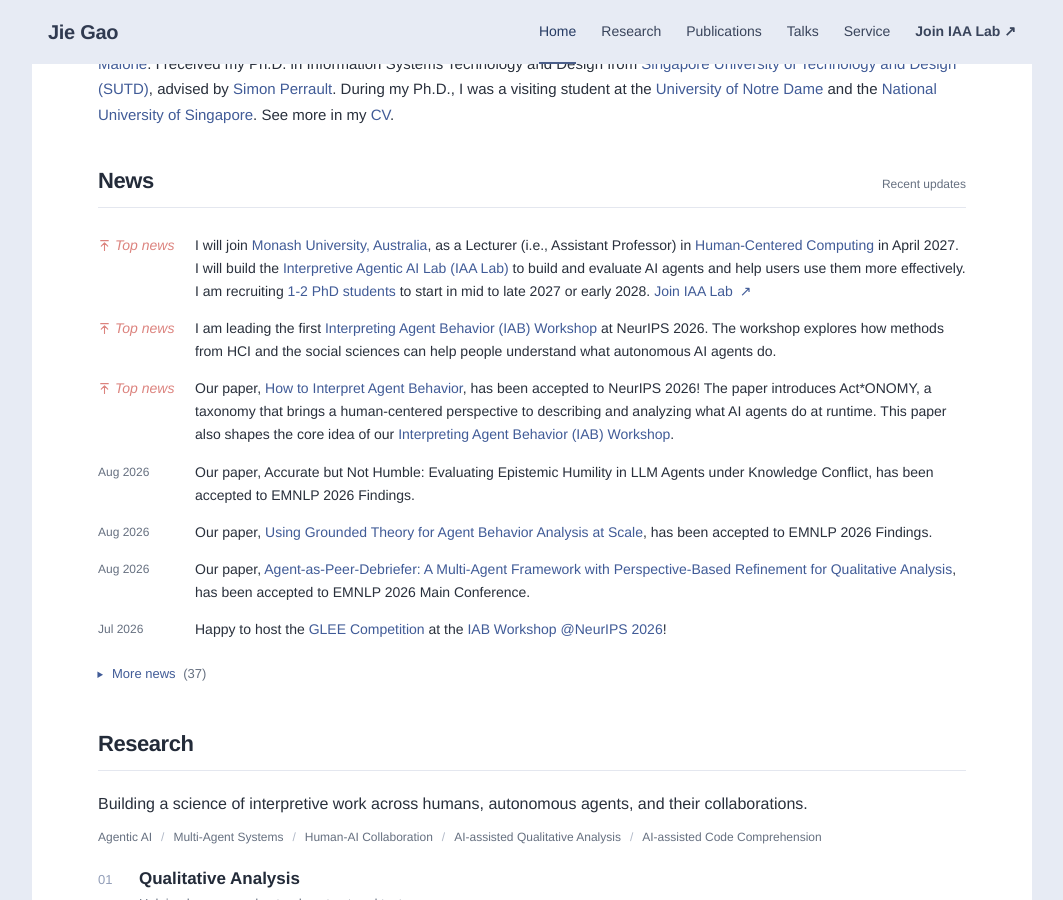
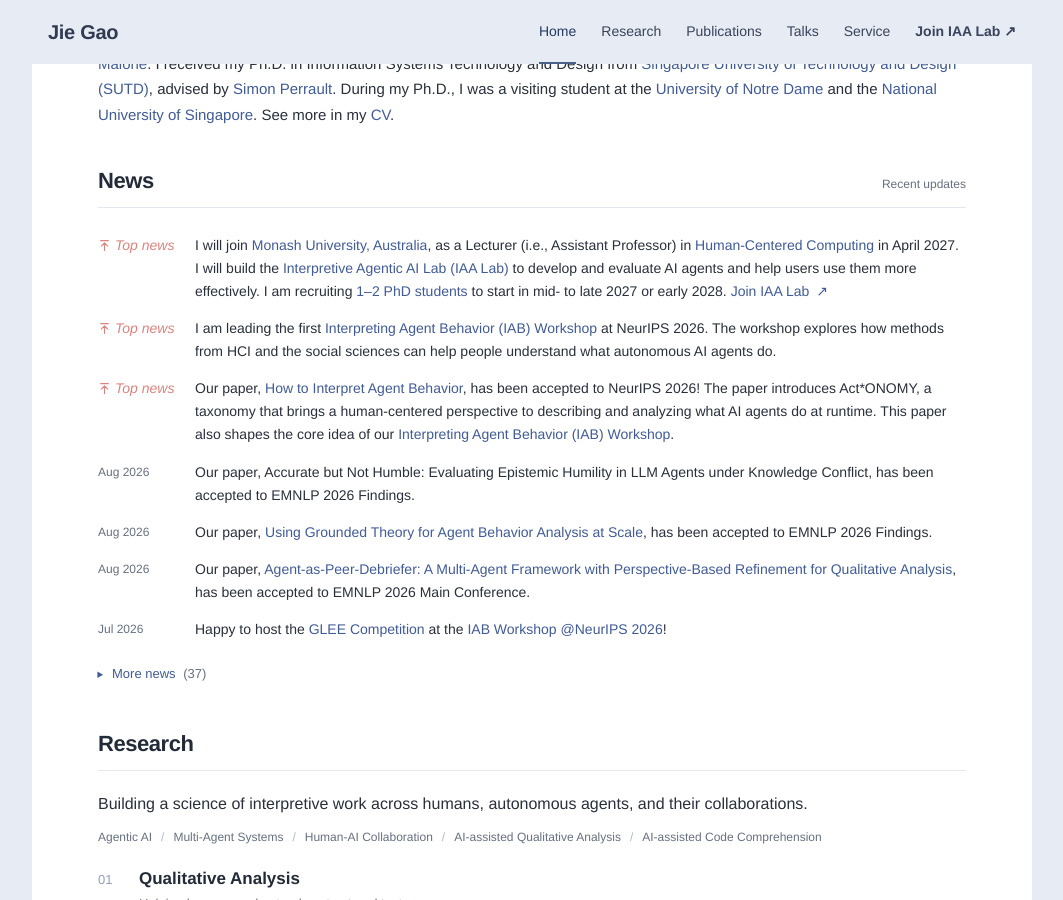
Before and after one commit to gaojie058/gaojie058.github.io, a Jekyll site: the page built from index.html, in a window 1280 px wide and 900 px high, scrolled down 668 px. Shown: the whole window, without its empty margins (108-1171 px from the left). Built offline with Jekyll 4.4.1, drawn with Linux system fonts in a browser that asks for light colours.

Commit message:
fix: correct homepage recruitment wording

```diff
--- a/index.html
+++ b/index.html
@@ -92,7 +92,7 @@ publication_venues:
       {% assign top_paper = news | where_exp: 'item', "item.title contains 'How to Interpret Agent Behavior'" | where_exp: 'item', "item.title contains 'accepted'" | first %}
       {% assign news = news | where_exp: 'item', 'item != top_paper' %}
       <ul class="news-list">
-        <li class="top-news"><span class="top-news-label"><svg class="top-news-icon" aria-hidden="true" focusable="false" xmlns="http://www.w3.org/2000/svg" width="1em" height="1em" viewBox="0 0 24 24"><path fill="none" stroke="currentColor" stroke-linecap="round" stroke-linejoin="round" stroke-width="2" d="M5 3h14m-1 10l-6-6l-6 6m6-6v14"/></svg>Top news</span><div>I will join <a href="https://www.monash.edu/it" target="_blank" rel="noopener noreferrer">Monash University, Australia</a>, as a <strong>Lecturer (i.e., Assistant Professor)</strong> in <a href="https://www.monash.edu/it/hcc" target="_blank" rel="noopener noreferrer">Human-Centered Computing</a> in <strong>April 2027</strong>. I will build the <a href="{{ '/monash' | relative_url }}">Interpretive Agentic AI Lab (IAA Lab)</a> to build and evaluate AI agents and help users use them more effectively. I am recruiting <a href="{{ '/monash' | relative_url }}#open-positions">1-2 PhD students</a> to start in mid to late 2027 or early 2028. <a class="news-lab-link" href="{{ '/monash' | relative_url }}">Join IAA Lab <span aria-hidden="true">↗</span></a></div></li>
+        <li class="top-news"><span class="top-news-label"><svg class="top-news-icon" aria-hidden="true" focusable="false" xmlns="http://www.w3.org/2000/svg" width="1em" height="1em" viewBox="0 0 24 24"><path fill="none" stroke="currentColor" stroke-linecap="round" stroke-linejoin="round" stroke-width="2" d="M5 3h14m-1 10l-6-6l-6 6m6-6v14"/></svg>Top news</span><div>I will join <a href="https://www.monash.edu/it" target="_blank" rel="noopener noreferrer">Monash University, Australia</a>, as a <strong>Lecturer (i.e., Assistant Professor)</strong> in <a href="https://www.monash.edu/it/hcc" target="_blank" rel="noopener noreferrer">Human-Centered Computing</a> in <strong>April 2027</strong>. I will build the <a href="{{ '/monash' | relative_url }}">Interpretive Agentic AI Lab (IAA Lab)</a> to develop and evaluate AI agents and help users use them more effectively. I am recruiting <a href="{{ '/monash' | relative_url }}#open-positions">1–2 PhD students</a> to start in mid- to late 2027 or early 2028. <a class="news-lab-link" href="{{ '/monash' | relative_url }}">Join IAA Lab <span aria-hidden="true">↗</span></a></div></li>
         <li class="top-news"><span class="top-news-label"><svg class="top-news-icon" aria-hidden="true" focusable="false" xmlns="http://www.w3.org/2000/svg" width="1em" height="1em" viewBox="0 0 24 24"><path fill="none" stroke="currentColor" stroke-linecap="round" stroke-linejoin="round" stroke-width="2" d="M5 3h14m-1 10l-6-6l-6 6m6-6v14"/></svg>Top news</span><div>I am leading the first <a href="https://iab-agents.github.io/" target="_blank" rel="noopener noreferrer">Interpreting Agent Behavior (IAB) Workshop</a> at <strong>NeurIPS 2026</strong>. The workshop explores how methods from HCI and the social sciences can help people understand what autonomous AI agents do.</div></li>
         {% if top_paper %}
         <li class="top-news"><span class="top-news-label"><svg class="top-news-icon" aria-hidden="true" focusable="false" xmlns="http://www.w3.org/2000/svg" width="1em" height="1em" viewBox="0 0 24 24"><path fill="none" stroke="currentColor" stroke-linecap="round" stroke-linejoin="round" stroke-width="2" d="M5 3h14m-1 10l-6-6l-6 6m6-6v14"/></svg>Top news</span><div>{{ top_paper.title }} The paper introduces Act*ONOMY, a taxonomy that brings a human-centered perspective to describing and analyzing what AI agents do at runtime. This paper also shapes the core idea of our <a href="https://iab-agents.github.io/" target="_blank" rel="noopener noreferrer">Interpreting Agent Behavior (IAB) Workshop</a>.</div></li>
```
